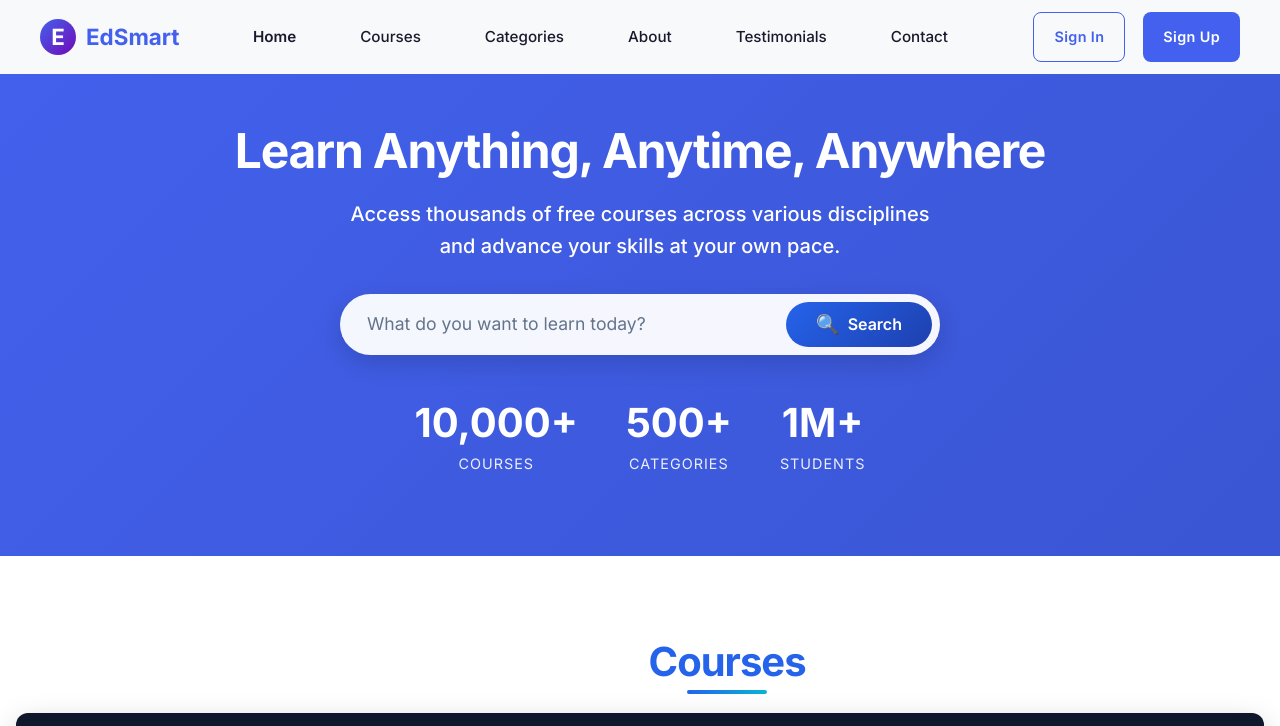
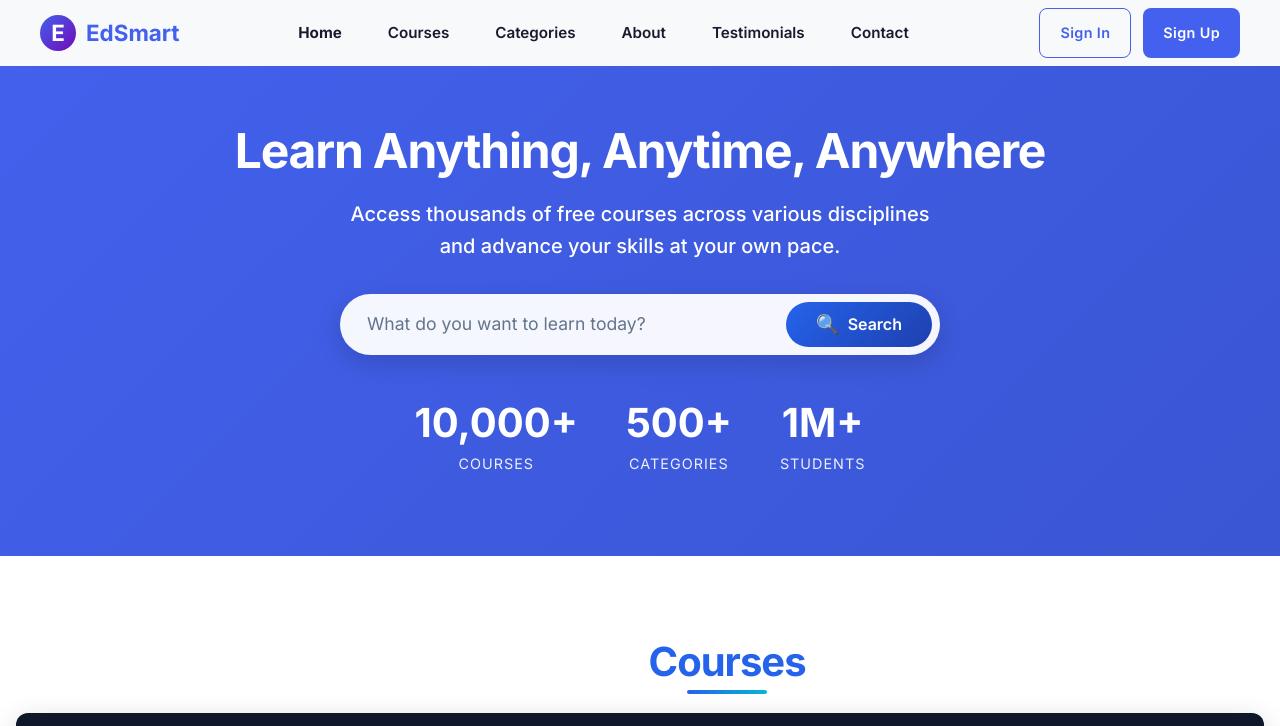
Before and after one commit to elpresidentey/edsmart, a plain HTML site: page index.html in a window 1280 px wide. Shown: the top 726 px of the page. Drawn offline with Linux system fonts and the light colour scheme.

Commit message:
Nav polish: uniform 50px height for links, centered alignment, subtle hover background, tidy Home behavior, and balanced spacing

```diff
--- a/style.css
+++ b/style.css
@@ -542,7 +542,9 @@ header {
     display: flex;
     justify-content: space-between;
     align-items: center;
-    padding: 12px 0; /* slightly tighter header */
+    padding: 8px 0; /* tighter header padding to center 50px controls */
+    min-height: 66px; /* ensures comfortable header height */
+    gap: 16px;
 }
 
 .logo {
@@ -574,8 +576,9 @@ nav {
 nav ul {
     display: flex;
     list-style: none;
-    gap: 36px; /* more spacing between links */
+    gap: 18px; /* balanced spacing between links */
     transition: all 0.3s ease;
+    align-items: center; /* vertically center links to match CTAs */
 }
 
 nav ul li {
@@ -585,16 +588,22 @@ nav ul li {
 nav a {
     text-decoration: none;
     color: var(--dark);
-    font-weight: 500;
-    font-size: 0.95rem; /* smaller nav font */
+    font-weight: 600;
+    font-size: 0.95rem; /* nav font */
     transition: var(--transition);
     position: relative;
-    padding: 10px 14px; /* touch-friendly */
+    padding: 0 14px; /* horizontal padding only to respect fixed height */
     border-radius: 9999px; /* pill potential */
+    display: inline-flex;
+    align-items: center;
+    justify-content: center;
+    height: 50px; /* align with CTA height */
+    line-height: 1;
 }
 
 nav a:hover {
     color: var(--primary);
+    background: rgba(37, 99, 235, 0.08); /* subtle hover pill */
 }
 
 /* Underline on hover */
@@ -618,7 +627,7 @@ nav a:hover::after {
 nav a.active {
     background: var(--color-primary-light);
     color: var(--color-primary);
-    font-weight: 600;
+    font-weight: 700;
 }
 
 /* Remove underline effect for active pill to avoid double indicators */
@@ -632,15 +641,23 @@ nav a[href="#home"]:hover::after {
     content: none;
     width: 0;
 }
+nav a[href="#home"] {
+    background: transparent;
+}
+nav a[href="#home"]:hover {
+    background: transparent; /* keep Home clean on hover */
+}
 nav a[href="#home"].active {
     background: transparent !important;
     color: var(--dark) !important;
+    font-weight: 700;
 }
 
 .auth-buttons {
     display: flex;
-    gap: 18px; /* a bit more space between actions */
+    gap: 12px; /* balanced spacing */
     margin-left: 12px; /* separate from nav links */
+    align-items: center;
 }
 
 /* Ensure consistent CTA sizing in header */
```
